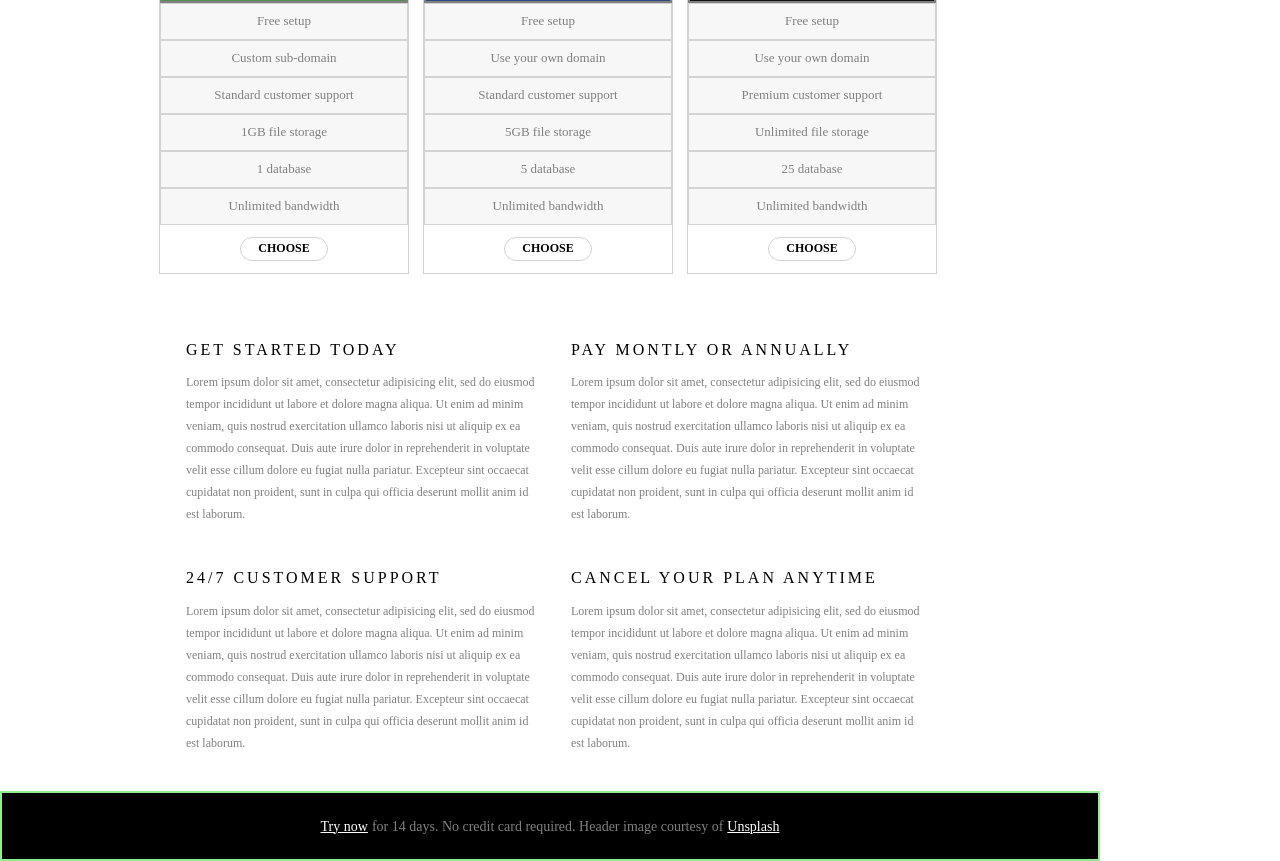
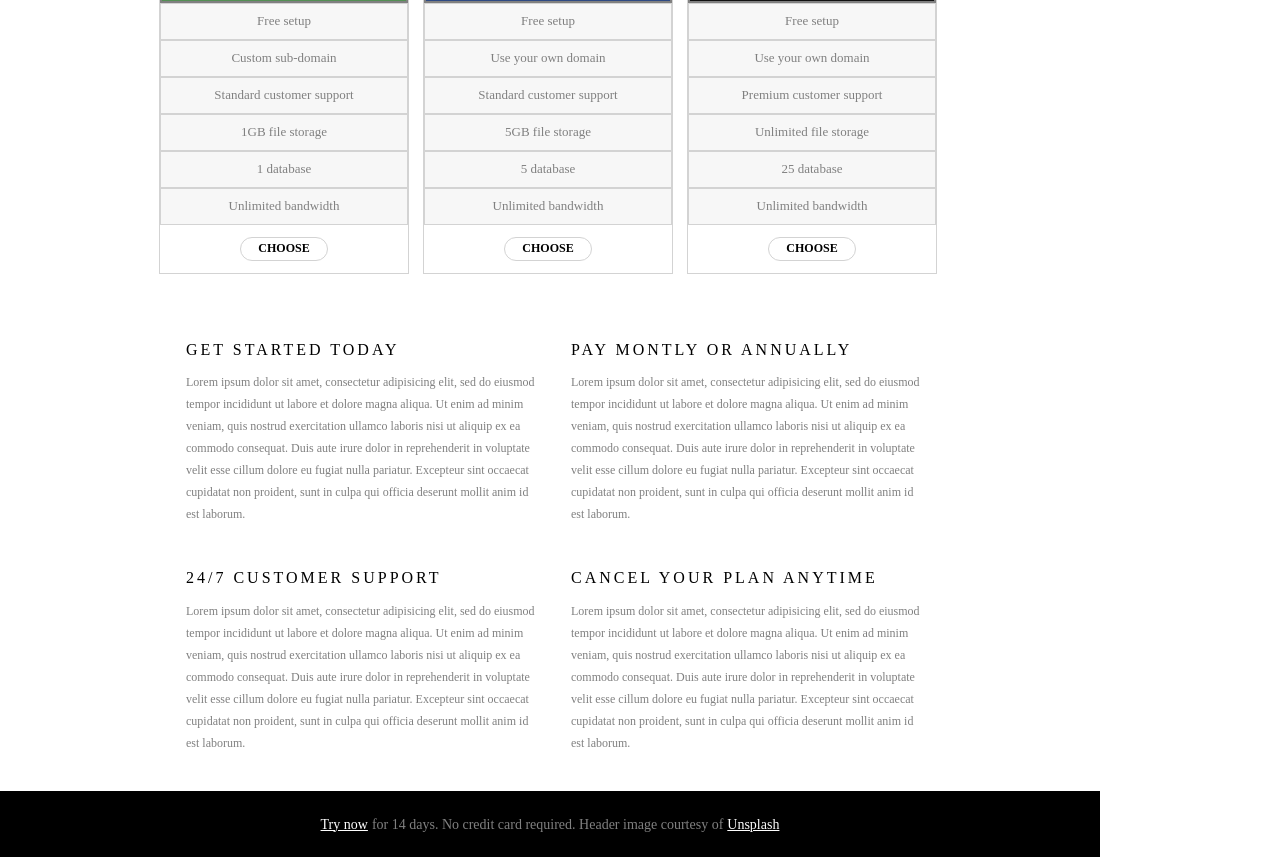
Before and after one commit to CarmenChico/ImageOnly, a plain HTML site: page index.html in a window 1280 px wide. Shown: the part 559-1420 px from the top of the page. Drawn offline with nearby package versions, Linux system fonts and the light colour scheme.

Commit message:
removed green temp border

```diff
--- a/prices.css
+++ b/prices.css
@@ -240,7 +240,7 @@ div#footer {
 }
 #footer {
 
-  border: 2px solid lightgreen;
+  /*border: 2px solid lightgreen;*/
 
 
 }
```
